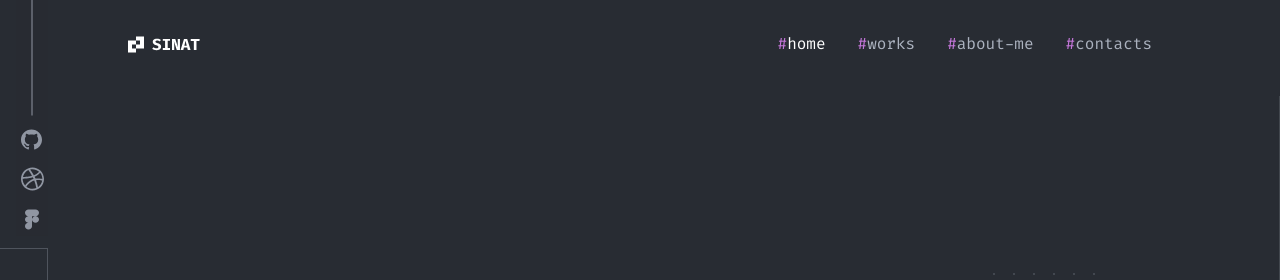
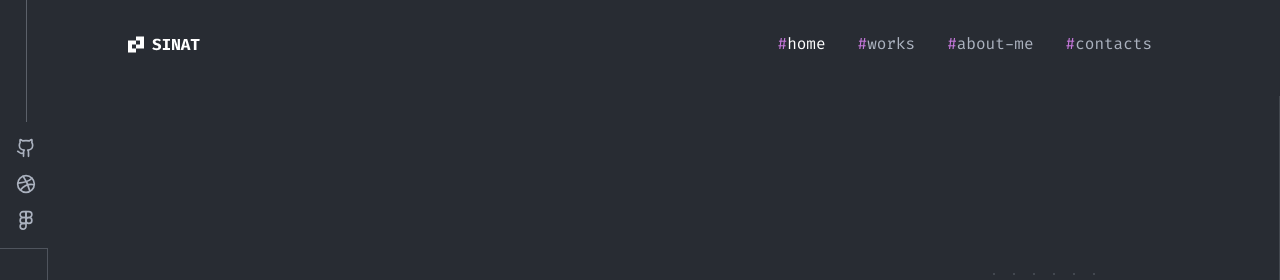
Before and after one commit to SSINAT/Portfolio, a Next.js app: page / in a window 1280 px wide. Shown: the top 280 px of the page. Built offline with nearby package versions, Linux system fonts and the light colour scheme.

Commit message:
update media-sidebar

```diff
--- a/components/media-sidebar.tsx
+++ b/components/media-sidebar.tsx
@@ -1,15 +1,40 @@
-import Image from "next/image";
-
+import Link from "next/link";
+import { Github, Dribbble ,Figma} from "lucide-react";
 export default function MediaSidebar() {
   return (
     <div className="fixed left-4 top-20 transform -translate-y-1/2 z-10 hidden lg:block">
-      <Image
-        src="/images/media.svg"
-        alt="Social media links"
-        width={32}
-        height={311}
-        className="opacity-80 hover:opacity-100 transition-opacity"
-      />
+      <div className="flex flex-col items-center space-y-4">
+        {/* Vertical line */}
+        <div
+          className="w-px h-48 opacity-40 transition-colors duration-300"
+          style={{ backgroundColor: "var(--foreground)" }}
+        ></div>
+
+        {/* Social media icons */}
+        <div className="flex flex-col space-y-4">
+          <Link
+            href="https://github.com/SSINAT"
+            className="transition-colors duration-300"
+            style={{ color: "var(--foreground)" }}
+          >
+            <Github className="h-5 w-5 hover:text-primary" />
+          </Link>
+          <Link
+            href="#"
+            className="transition-colors duration-300"
+            style={{ color: "var(--foreground)" }}
+          >
+            <Dribbble className="h-5 w-5 hover:text-primary" />
+          </Link>
+          <Link
+            href="#"
+            className="transition-colors duration-300"
+            style={{ color: "var(--foreground)" }}
+          >
+            <Figma className="h-5 w-5 hover:text-primary" />
+          </Link>
+        </div>
+      </div>
     </div>
   );
 }
```
